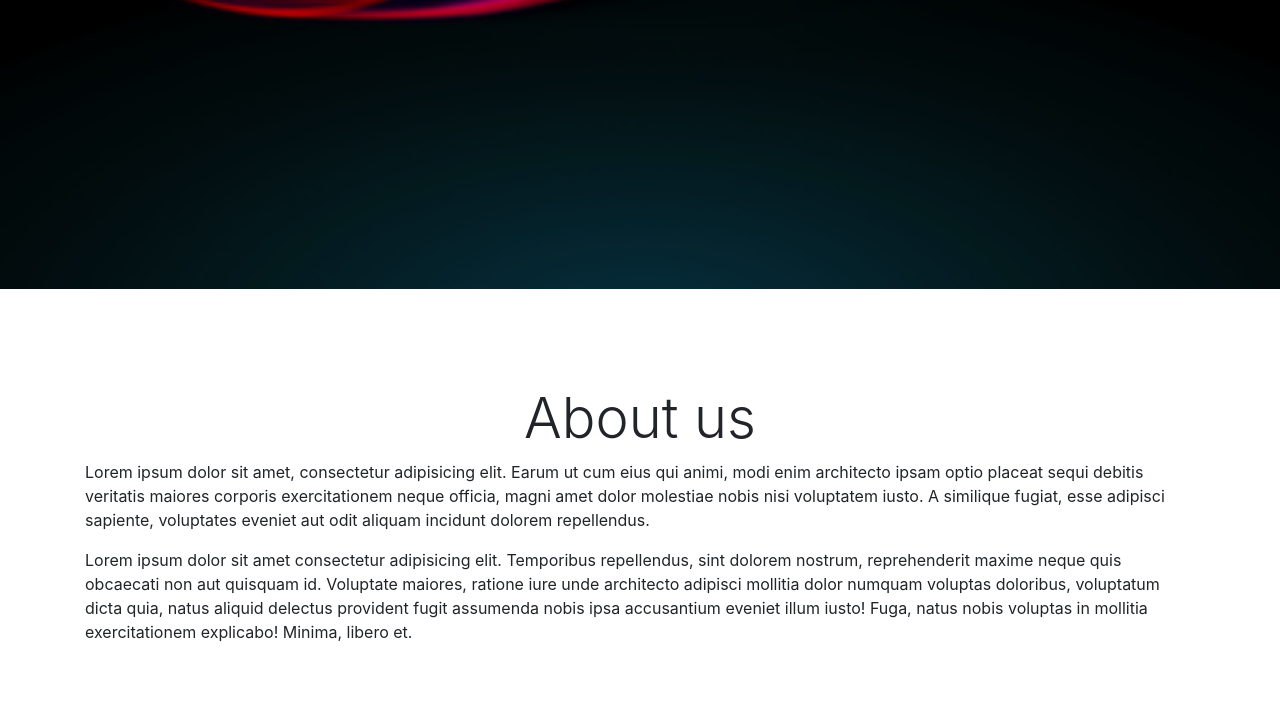
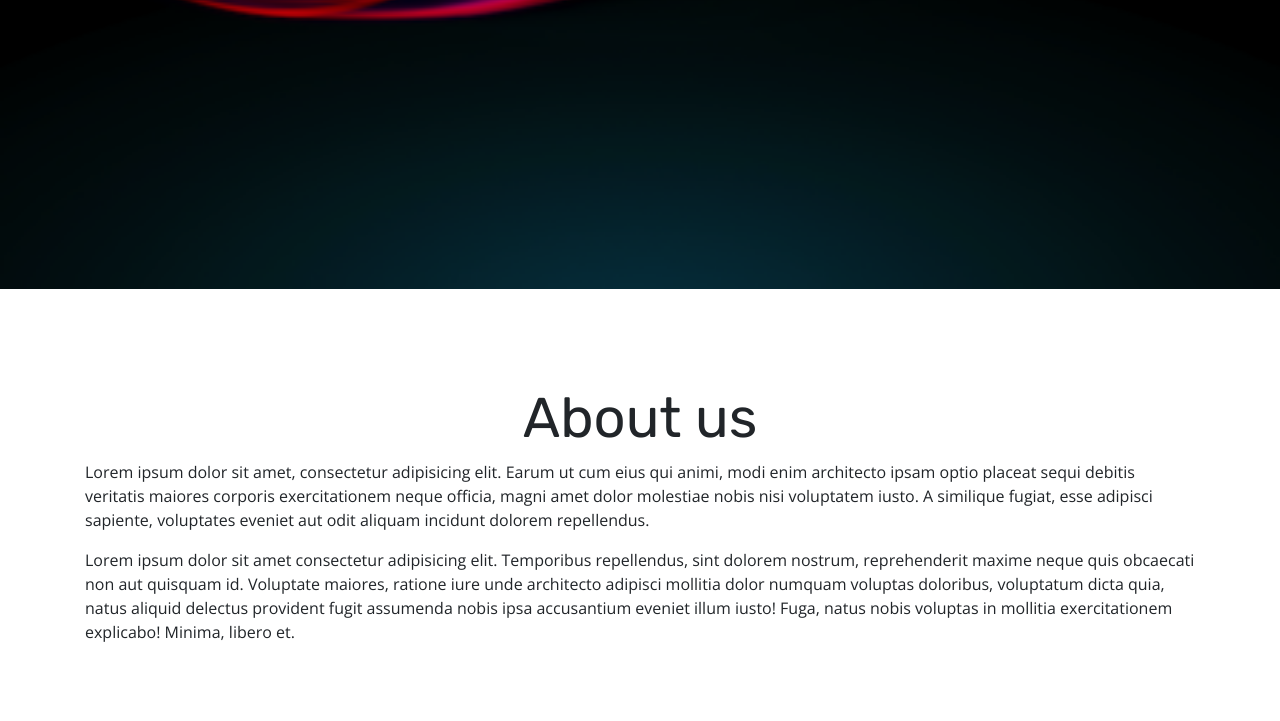
Before and after one commit to elizabetrgz/Beindev, a plain HTML site: page index.html in a window 1280 px wide. Shown: the part 567-1288 px from the top of the page. Drawn offline with nearby package versions, Linux system fonts and the light colour scheme.

Commit message:
Add style css font-family from google fonts in the body it was applied Open Sans and the tags heading  use Rubik style.

```diff
--- a/index.html
+++ b/index.html
@@ -6,6 +6,8 @@
     <meta name="viewport" content="width=device-width, initial-scale=1.0">
     <link rel="stylesheet " href="style.css ">
     <link rel="stylesheet " href="https://maxcdn.bootstrapcdn.com/bootstrap/4.0.0/css/bootstrap.min.css " integrity="sha384-Gn5384xqQ1aoWXA+058RXPxPg6fy4IWvTNh0E263XmFcJlSAwiGgFAW/dAiS6JXm " crossorigin="anonymous ">
+    <link rel="preconnect" href="https://fonts.gstatic.com">
+    <link href="https://fonts.googleapis.com/css2?family=Open+Sans&family=Rubik:ital@0;1&display=swap" rel="stylesheet">
     <link rel="stylesheet" type="text/css" href="https://stackpath.bootstrapcdn.com/font-awesome/4.7.0/css/font-awesome.min.css">
     <link rel="stylesheet " href="style.css ">
     <title>Document</title>
--- a/style.css
+++ b/style.css
@@ -1,3 +1,16 @@
+body {
+    font-family: 'Open Sans', sans-serif;
+}
+
+h1,
+h2,
+h3,
+h4,
+h5,
+h6 {
+    font-family: 'Rubik', sans-serif;
+}
+
 .jumbotron {
     background-image: url("Img/background.png");
     background-size: cover;
```
